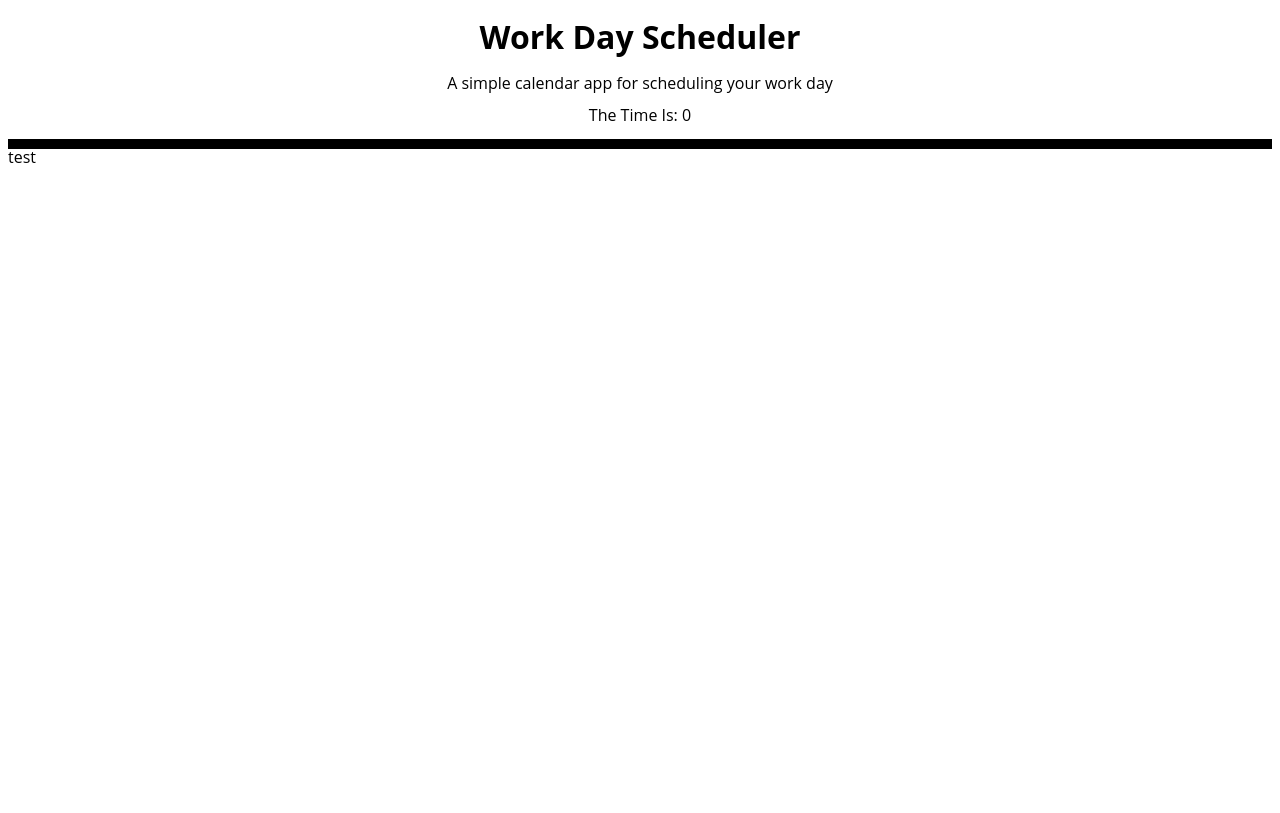
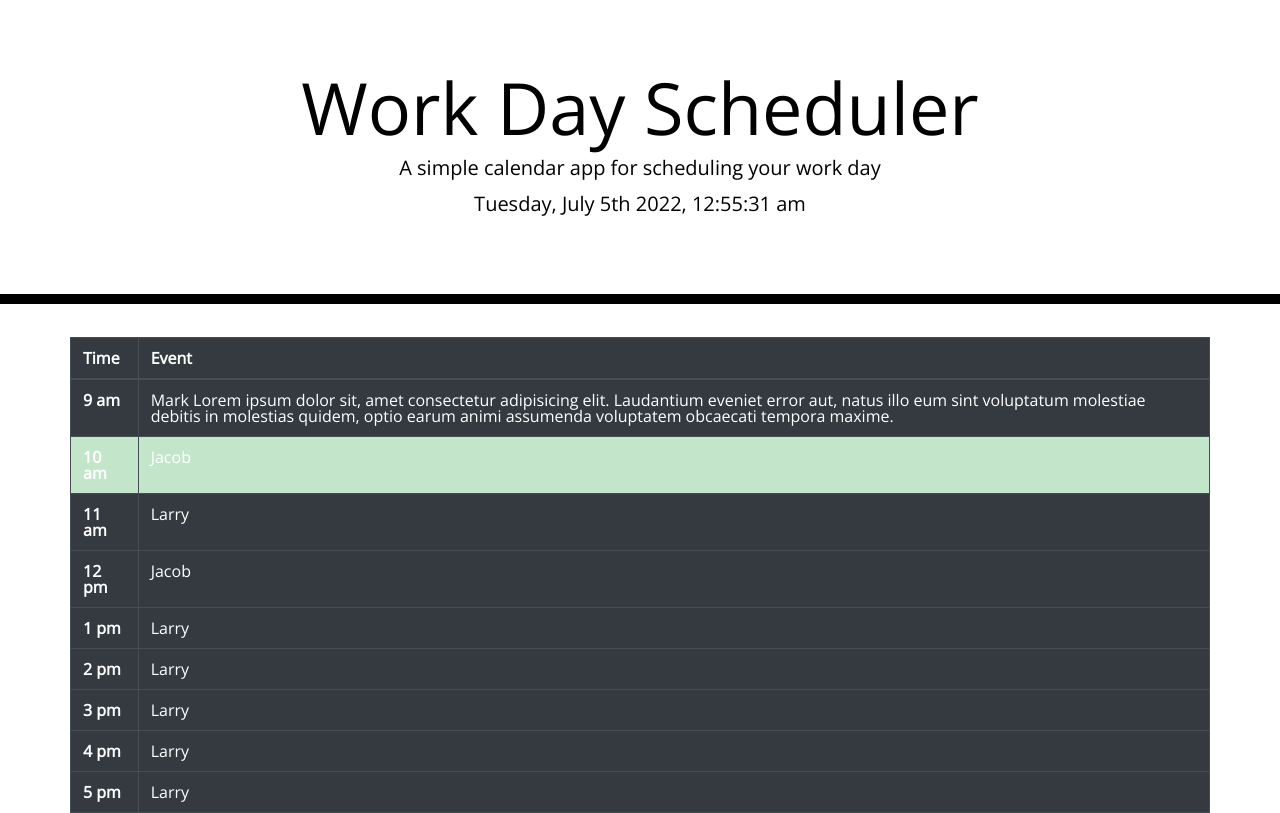
Before and after one commit to knight19jonathan/Daily-Tracker, a plain HTML site: page index.html in a window 1280 px wide. Drawn offline with nearby package versions, Linux system fonts and the light colour scheme.

Commit message:
clock function works, tabel layout

```diff
--- a/index.html
+++ b/index.html
@@ -4,7 +4,7 @@
     <meta charset="UTF-8" />
     <meta name="viewport" content="width=device-width, initial-scale=1.0" />
     <meta http-equiv="X-UA-Compatible" content="ie=edge" />
-    <!-- <link
+    <link
       rel="stylesheet"
       href="https://stackpath.bootstrapcdn.com/bootstrap/4.3.1/css/bootstrap.min.css"
     />
@@ -17,35 +17,84 @@
     <link
       href="https://fonts.googleapis.com/css?family=Open+Sans&display=swap"
       rel="stylesheet"
-    /> -->
-    <link rel="stylesheet" href="/styles.css" />
+    />
+    <link rel="stylesheet" href="./reset.css" />
+    <link rel="stylesheet" href="./styles.css" />
     <title>Work Day Scheduler</title>
-
-    <script src="https://code.jquery.com/jquery-3.4.1.min.js"></script>
-    <script src="https://cdnjs.cloudflare.com/ajax/libs/moment.js/2.24.0/moment.min.js"></script>
   </head>
 
   <body>
     <header class="jumbotron">
       <h1 class="display-3">Work Day Scheduler</h1>
       <p class="lead">A simple calendar app for scheduling your work day</p>
-      <p id="currentDay" class="lead">The Time Is: <span id="timeDay">0</span></p>
+      <p id="currentDay" class="lead">The Time Is: </p>
     </header>
-    <div class="container">
-      <!-- Timeblocks go here -->
+
+    <main>
+        <div class="container">
+        <!-- Timeblocks go here -->
+        <div class="table">
+            <div class="row row-cols-5">
+                <table class="table table-dark table-hover table-bordered table-w-auto">
+                    <thead>
+                    <tr>
+                        <th scope="col">Time</th>
+                        <th scope="col" class="th-lg">Event</th>
+                        <!-- <th scope="col">Last</th> -->
+                        <!-- <th scope="col">Handle</th> -->
+                    </tr>
+                    </thead>
+                    <tbody style="overflow-y: scroll; overflow-x: hidden; height: 300px;">
+                    <tr>
+                        <th scope="row">9 am</th>
+                        <td>Mark Lorem ipsum dolor sit, amet consectetur adipisicing elit. Laudantium eveniet error aut, natus illo eum sint voluptatum molestiae debitis in molestias quidem, optio earum animi assumenda voluptatem obcaecati tempora maxime.</td>
+
+                    </tr>
+                    <tr class="table-success">
+                        <th scope="row">10 am</th>
+                        <td>Jacob</td>
+
+                    </tr>
+                    <tr>
+                        <th scope="row">11 am</th>
+                        <td>Larry</td>
+                    <tr>
+                        <th scope="row">12 pm</th>
+                        <td>Jacob</td>
+                    </tr>
+                    <tr>
+                        <th scope="row">1 pm</th>
+                        <td>Larry</td>
+                    </tr>
+                    <tr>
+                        <th scope="row">2 pm</th>
+                        <td>Larry</td>
+                    </tr>
+                    <tr>
+                        <th scope="row">3 pm</th>
+                        <td>Larry</td>
+                    </tr>
+                    <tr>
+                        <th scope="row">4 pm</th>
+                        <td>Larry</td>
+                    </tr>
+                    <tr>
+                        <th scope="row">5 pm</th>
+                        <td>Larry</td>
+                    </tr>
+                    </tbody>
+                </table>
+            </div>
+        </div>
 
 
 
-    </div>
+        </div>
+    </main>
 
 
-    <div class="table-responsive-lg">
-      <table class="table">
-        <tr> test</tr>
-      </table>
-    </div>
-
-
-    <script src="/script.js"></script>
+    <script src="https://code.jquery.com/jquery-3.4.1.min.js"></script>
+    <script src="https://cdnjs.cloudflare.com/ajax/libs/moment.js/2.24.0/moment.min.js"></script>
+    <script src="./script.js"></script>
   </body>
 </html>
--- /dev/null
+++ b/reset.css
@@ -0,0 +1,33 @@
+body {
+
+    margin:0px;
+    padding:0px;
+    }
+
+    #topBar{
+        background-color:#CCCCCC;
+        height: 50px;
+        width:100%;
+        z-index:-1;
+
+    }
+
+    #mainNav{
+        margin:0 auto;
+        width:900px;
+    }
+    #logo{
+        float:left;
+    }
+
+    #mainNav ul li{
+        float:left;
+        border:0px;
+        margin:0;
+        padding:0;
+        font-size:10px
+    }
+
+    div {
+        display: none;
+    }
--- a/script.js
+++ b/script.js
@@ -1,10 +1,15 @@
 console.log("linked")
 
 var reformatDate = moment().format("dddd, MMMM Do YYYY, h:mm:ss a");
-$("timeDay").text(reformatDate);
+$("#currentDay").text(reformatDate);
 
 
-
+function init() {
+    setInterval(function(){
+        var reformatDate = moment().format("dddd, MMMM Do YYYY, h:mm:ss a");
+        $("#currentDay").text(reformatDate)
+    }, 1000);
+}
 
 
 init();
--- a/styles.css
+++ b/styles.css
@@ -19,13 +19,21 @@ body {
     border-left: 1px solid black;
     padding: 10px;
   }
-
   .jumbotron {
     text-align: center;
     background-color: transparent;
     color: black;
     border-radius: 0;
     border-bottom: 10px solid black;
+  }
+
+  .container {
+    display: flex;
+
+  }
+  table {
+    width: 90%;
+    background-color: #06AED5;
   }
 
   .description{
@@ -76,3 +84,9 @@ body {
     font-size: 20px;
     transition: all .3s ease-in-out;
   }
+  div {
+    display: flex;
+  }
+  /* #divheight {
+    height: 75px;
+  } */
```
